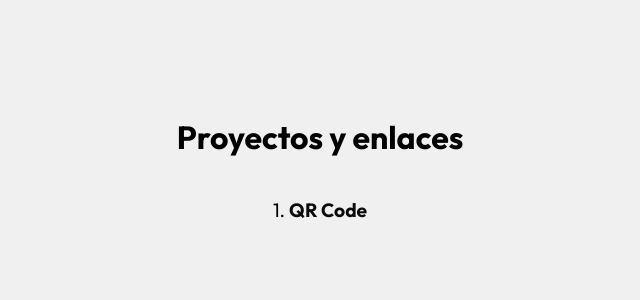
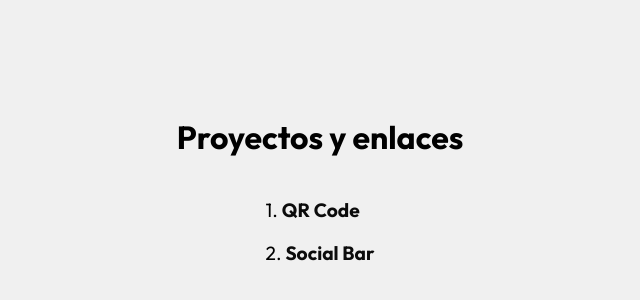
Before and after one commit to mahg0899/frontendmentor, a plain HTML site: page index.html in a window 1280 px wide. Shown: the part 264-564 px from the top of the page, without its empty margins (320-960 px from the left). Drawn offline with Linux system fonts and the light colour scheme.

Commit message:
feat. Añadido Social Bar.

```diff
--- a/index.html
+++ b/index.html
@@ -1,20 +1,25 @@
 <!DOCTYPE html>
 <html lang="en">
+
 <head>
     <meta charset="UTF-8">
     <meta name="viewport" content="width=device-width, initial-scale=1.0">
     <link rel="stylesheet" href="style.css">
-    <link rel="shortcut icon" href="https://raw.githubusercontent.com/mahg0899/mahgv1/main/img/favicon-32x32.png" type="image/x-icon">
+    <link rel="shortcut icon" href="https://raw.githubusercontent.com/mahg0899/mahgv1/main/img/favicon-32x32.png"
+        type="image/x-icon">
     <style>
         @import url("https://fonts.googleapis.com/css2?family=Inter&family=Outfit&family=Roboto&display=swap");
         @import url("https://fonts.googleapis.com/css2?family=Inter&family=Outfit:wght@400;700&family=Roboto&display=swap");
-      </style>
+    </style>
     <title>Frontendmentor - MAHG</title>
 </head>
+
 <body>
-        <h1>Proyectos y enlaces</h1>
-        <div class="links">
-            <p>1. <a href="qr-code/index.html">QR Code</a></p>
-        </div>
+    <h1>Proyectos y enlaces</h1>
+    <div class="links">
+        <p>1. <a href="qr-code/index.html">QR Code</a></p>
+        <p>2. <a href="https://social.mahg.me">Social Bar</a></p>
+    </div>
 </body>
+
 </html>
```
